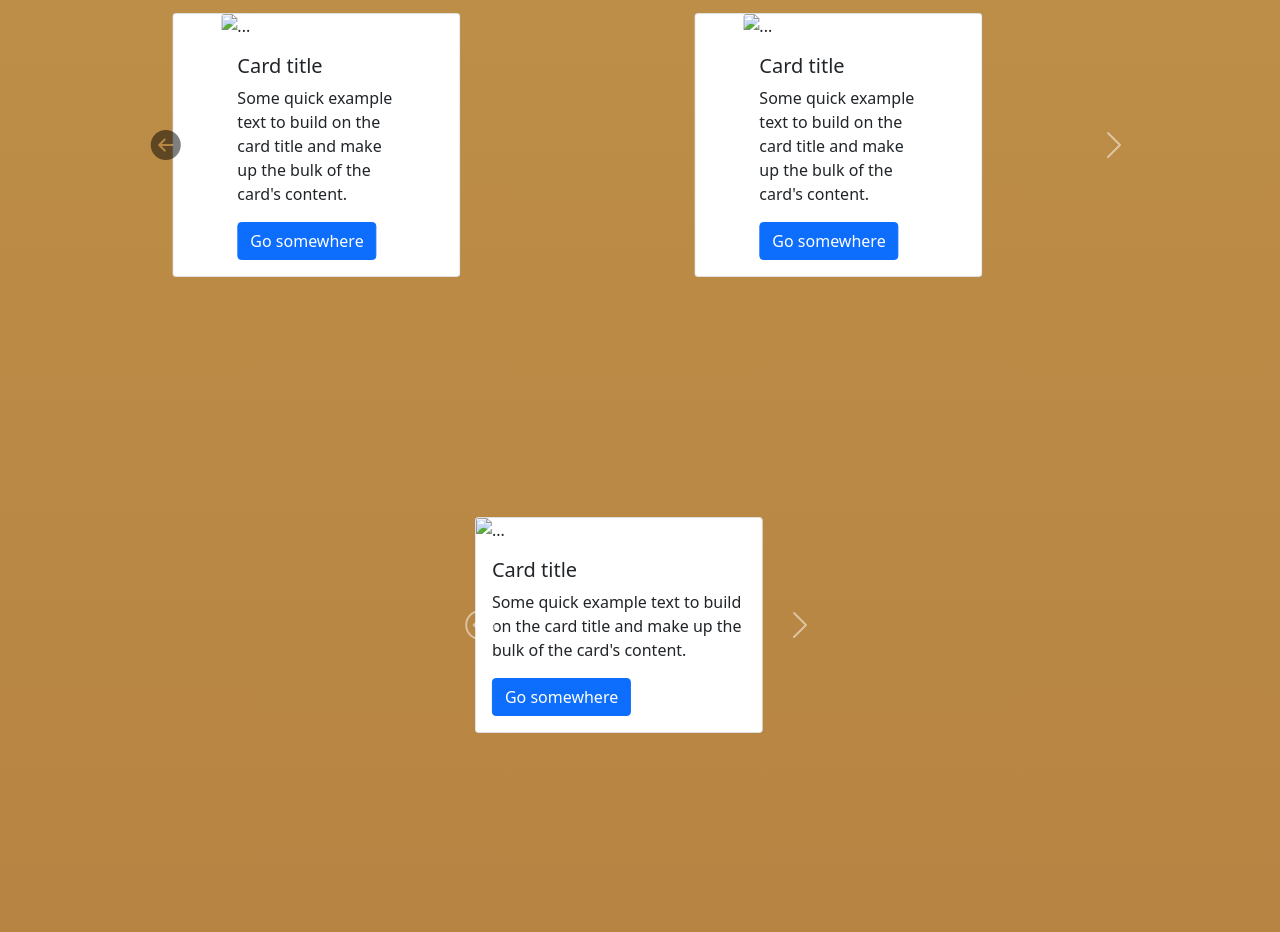
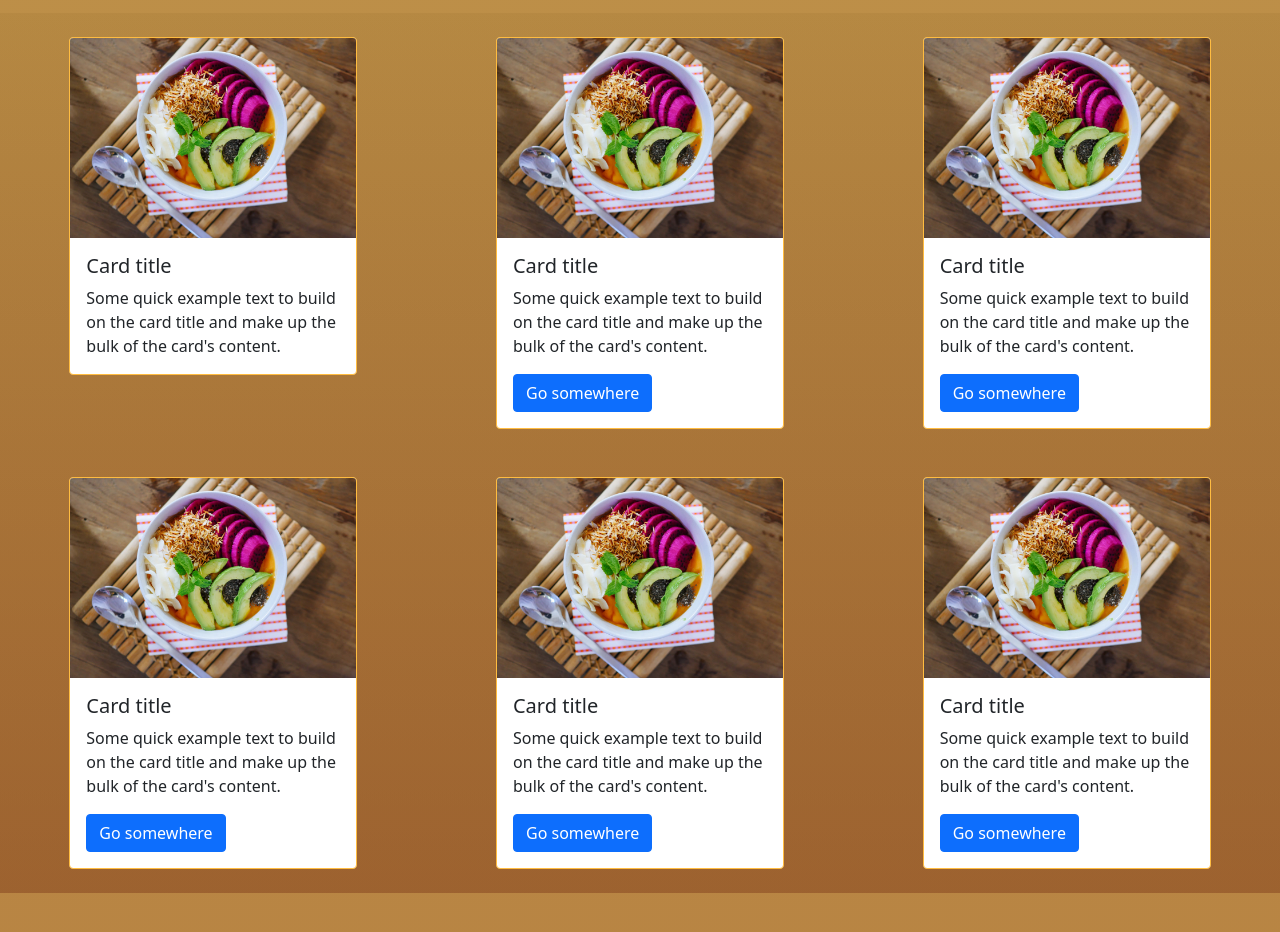
Before and after one commit to testesites/testesites, a plain HTML site: page index.html in a window 1280 px wide. Shown: the part 848-1780 px from the top of the page. Drawn offline with nearby package versions, Linux system fonts and the light colour scheme; a web font is replaced by a local one.

Commit message:
Add files via upload

```diff
--- a/index.html
+++ b/index.html
@@ -45,6 +45,9 @@
                         <li><a class="dropdown-item" href="#">Produtos</a></li>
                     </ul>
                   </li>
+                  <li class="nav-item">
+                    <a id="item" class="nav-link active me-3" data-bs-toggle="modal" data-bs-target="#modal-contato" aria-current="page" href="#">Contato</a>
+                  </li>
                 </ul>
               </div>
             </div>
@@ -89,82 +92,96 @@
           <p class="mx-5 display-6 texto1 ">Aqui você pode encontrar diversos produtos apiculas para seu consumo e também diversos serviços de remoção</p>
         </section>
 
-        <section>
-          <div class="container">
+        <section> <!--Gid-->
+          <div class="container-fluid caixa">
+            <div class="row">
 
-            <div id="carouselExampleControls" class="carousel slide" data-bs-ride="carousel">
-              <div class="carousel-inner">
+              <div class="col-12 col-md-4 my-4">
+                <div class="card cartao">
+                  <img src="img/receita-abacate.jpg" class="card-img-top imagem-cartao" alt="...">
+                  <div class="card-body">
+                    <h5 class="card-title">Card title</h5>
+                    <p class="card-text">Some quick example text to build on the card title and make up the bulk of the card's content.</p>
 
-                <div class="carousel-item active">
-                  <div class="row justify-content-center px-5">
+                  </div>
+                </div>
+              </div>
 
-                    <div class="card cartao col-12  px-5" >
-
-                      <img src="..." class="card-img-top" alt="...">
+              <div class="col-12 col-md-4 my-4">
+                <div class="card cartao">
+                  <img src="img/receita-abacate.jpg" class="card-img-top imagem-cartao" alt="...">
                   <div class="card-body">
                     <h5 class="card-title">Card title</h5>
                     <p class="card-text">Some quick example text to build on the card title and make up the bulk of the card's content.</p>
                     <a href="#" class="btn btn-primary">Go somewhere</a>
                   </div>
-
+                </div>
               </div>
 
-                    <div class="card cartao col-12  px-5" >
-
-                      <img src="..." class="card-img-top" alt="...">
+              <div class="col-12 col-md-4 my-4">
+                <div class="card cartao">
+                  <img src="img/receita-abacate.jpg" class="card-img-top imagem-cartao" alt="...">
                   <div class="card-body">
                     <h5 class="card-title">Card title</h5>
                     <p class="card-text">Some quick example text to build on the card title and make up the bulk of the card's content.</p>
                     <a href="#" class="btn btn-primary">Go somewhere</a>
                   </div>
-
-                    </div>
-
-
-
                 </div>
               </div>
 
-                <div class="carousel-item">
-                  <div class="card cartao col-12 col-md-4 px-5" >
-
-                    <img src="..." class="card-img-top" alt="...">
+              <div class="col-12 col-md-4 my-4">
+                <div class="card cartao">
+                  <img src="img/receita-abacate.jpg" class="card-img-top imagem-cartao" alt="...">
                   <div class="card-body">
                     <h5 class="card-title">Card title</h5>
                     <p class="card-text">Some quick example text to build on the card title and make up the bulk of the card's content.</p>
                     <a href="#" class="btn btn-primary">Go somewhere</a>
                   </div>
-
+                </div>
               </div>
 
-
-                </div>
-
-                <div class="carousel-item">
-                  <div class="card cartao col-12 col-md-4 px-5" >
-
-                    <img src="..." class="card-img-top" alt="...">
+              <div class="col-12 col-md-4 my-4">
+                <div class="card cartao">
+                  <img src="img/receita-abacate.jpg" class="card-img-top imagem-cartao" alt="...">
                   <div class="card-body">
                     <h5 class="card-title">Card title</h5>
                     <p class="card-text">Some quick example text to build on the card title and make up the bulk of the card's content.</p>
                     <a href="#" class="btn btn-primary">Go somewhere</a>
                   </div>
+                </div>
+              </div>
 
+              <div class="col-12 col-md-4 my-4">
+                <div class="card cartao">
+                  <img src="img/receita-abacate.jpg" class="card-img-top imagem-cartao" alt="...">
+                  <div class="card-body">
+                    <h5 class="card-title">Card title</h5>
+                    <p class="card-text">Some quick example text to build on the card title and make up the bulk of the card's content.</p>
+                    <a href="#" class="btn btn-primary">Go somewhere</a>
+                  </div>
+                </div>
               </div>
 
             </div>
-              <button class="carousel-control-prev" type="button" data-bs-target="#carouselExampleControls"  data-bs-slide="prev">
-                <span class="bi bi-arrow-left-circle-fill" style="font-size: 30px; color: black;" aria-hidden="true"></span>
-                <span class="visually-hidden">Previous</span>
-              </button>
-              <button class="carousel-control-next" type="button" data-bs-target="#carouselExampleControls"  data-bs-slide="next">
-                <span class="carousel-control-next-icon" aria-hidden="true"></span>
-                <span class="visually-hidden">Next</span>
-              </button>
           </div>
+        </section>
+
+        <div class="modal fade" id="modal-contato" tabindex="-1" aria-labelledby="exampleModalLabel" aria-hidden="true">
+          <div class="modal-dialog">
+            <div class="modal-content">
+              <div class="modal-header">
+                <h5 class="modal-title" id="exampleModalLabel">Modal title</h5>
+                <button type="button" class="btn-close" data-bs-dismiss="modal" aria-label="Close"></button>
+              </div>
+              <div class="modal-body">
+                <iframe src="https://docs.google.com/forms/d/e/1FAIpQLSccUktD8R9SP8Qo2rBudnNDqOM8JqLQSu03Zy4Tya9HAIW39Q/viewform?embedded=true" width="640" height="1011" frameborder="0" marginheight="0" marginwidth="0">Carregando…</iframe>
+              </div>
+              <div class="modal-footer">
 
               </div>
-        </section>
+            </div>
+          </div>
+        </div>
 
           <script src="https://cdn.jsdelivr.net/npm/bootstrap@5.0.0-beta2/dist/js/bootstrap.bundle.min.js" integrity="sha384-b5kHyXgcpbZJO/tY9Ul7kGkf1S0CWuKcCD38l8YkeH8z8QjE0GmW1gYU5S9FOnJ0" crossorigin="anonymous"></script>
     </body>
@@ -179,50 +196,9 @@
     <br>
     <br>
     <br>
-    <div class="container" style="width: 25rem;">
-        <div id="carouselExampleControls" class="carousel slide" data-bs-ride="carousel">
-          <div class="carousel-inner justify-content-center">
-            <div class="carousel-item active justify-content-center">
-              <div class="card cartao">
-                <img src="..." class="card-img-top" alt="...">
-                <div class="card-body">
-                  <h5 class="card-title">Card title</h5>
-                  <p class="card-text">Some quick example text to build on the card title and make up the bulk of the card's content.</p>
-                  <a href="#" class="btn btn-primary">Go somewhere</a>
-                </div>
-              </div>
-            </div>
-            <div class="carousel-item">
-              <div class="card cartao" style="width: 18rem;">
-                <img src="..." class="card-img-top" alt="...">
-                <div class="card-body">
-                  <h5 class="card-title">Card title</h5>
-                  <p class="card-text">Some quick example text to build on the card title and make up the bulk of the card's content.</p>
-                  <a href="#" class="btn btn-primary">Go somewhere</a>
-                </div>
-              </div>
-            </div>
-            <div class="carousel-item">
-              <div class="card cartao" style="width: 18rem;">
-                <img src="..." class="card-img-top" alt="...">
-                <div class="card-body">
-                  <h5 class="card-title">Card title</h5>
-                  <p class="card-text">Some quick example text to build on the card title and make up the bulk of the card's content.</p>
-                  <a href="#" class="btn btn-primary">Go somewhere</a>
-                </div>
-              </div>
-            </div>
-          </div>
-          <button class="carousel-control-prev" type="button" data-bs-target="#carouselExampleControls"  data-bs-slide="prev">
-            <span class="bi bi-arrow-left-circle" style="font-size: 30px; vertical-align: middle;" aria-hidden="true"></span>
-            <span class="visually-hidden">Previous</span>
-          </button>
-          <button class="carousel-control-next" type="button" data-bs-target="#carouselExampleControls"  data-bs-slide="next">
-            <span class="carousel-control-next-icon" aria-hidden="true"></span>
-            <span class="visually-hidden">Next</span>
-          </button>
-        </div>
-    </div>
+
+    <!--<iframe src="https://docs.google.com/forms/d/e/1FAIpQLSccUktD8R9SP8Qo2rBudnNDqOM8JqLQSu03Zy4Tya9HAIW39Q/viewform?embedded=true" width="640" height="1011" frameborder="0" marginheight="0" marginwidth="0">Carregando…</iframe>-->
+
     <br>
     <br>
     <br>
--- a/main.css
+++ b/main.css
@@ -91,12 +91,6 @@ body{
     color: lightgoldenrodyellow;
 }
 
-.cartao{
-    max-width: 18rem;
-    margin-right: auto;
-    margin-left: auto;
-}
-
 .titulo1{
     color: #FFBF00;
 }
@@ -106,6 +100,28 @@ body{
     /*font-size: 36px;*/
     font-family: 'Lexend Mega', sans-serif;
     text-align: center;
+}
+
+.caixa{
+    background: linear-gradient(
+        to top,
+        rgba(115, 45, 17, 0.4),
+        rgba(117, 83, 21, 0.1)
+
+    );
+}
+
+.cartao{
+    max-width: 18rem;
+    margin: 0 auto;
+    border-color:#FFBC40;
+
+}
+
+.imagem-cartao{
+    object-fit: cover;
+    /*object-position: 60% 50%;  */
+    height: 200px;
 }
 
 @media all and (min-width: 992px) {
@@ -119,7 +135,7 @@ body{
 	.navbar .nav-item .dropdown-menu{ margin-top:0; }
 }
 
-@media (max-width: 992px){
+@media (max-width: 720px){
     .texto1{
         color: lightgoldenrodyellow;
         font-size: 24px;
```
Also changed, not shown: img/receita-abacate.jpg (added). Lines whose indentation alone changed are shown as unchanged.
